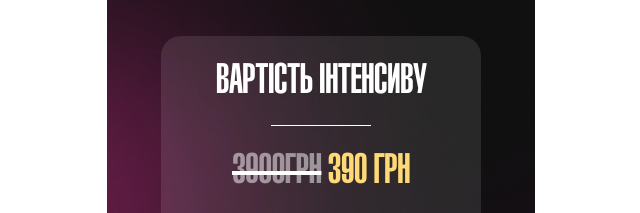
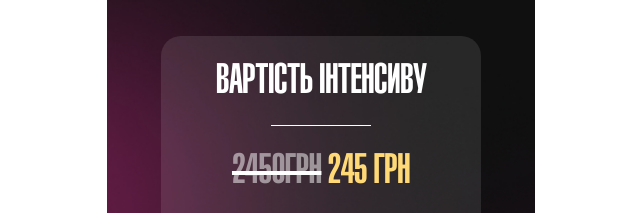
Before and after one commit to RomanIsaiev/work-website-27, a website built with Vite: page index.html in a window 1280 px wide. Shown: the part 5060-5273 px from the top of the page, 319-959 px from the left. Built offline with nearby package versions, Linux system fonts and the light colour scheme; a script that the page names is missing; files whose address does not match are found by name.

Commit message:
Update index.html

```diff
--- a/index.html
+++ b/index.html
@@ -409,7 +409,7 @@
               <ul class="prices-list list">
                 <li class="list-item">
                   <p class="list-item-title">вартість інтенсиву</p>
-                  <p class="prices-number"><span>3900грн</span> 390 грн</p>
+                  <p class="prices-number"><span>2450грн</span> 245 грн</p>
                   <p class="form-text">
                     Заповніть форму та отримайте доступ до інтенсиву
                     <span>"МАСШТАБУЙСЯ"</span> за спеціальною ціною прямо зараз
```
